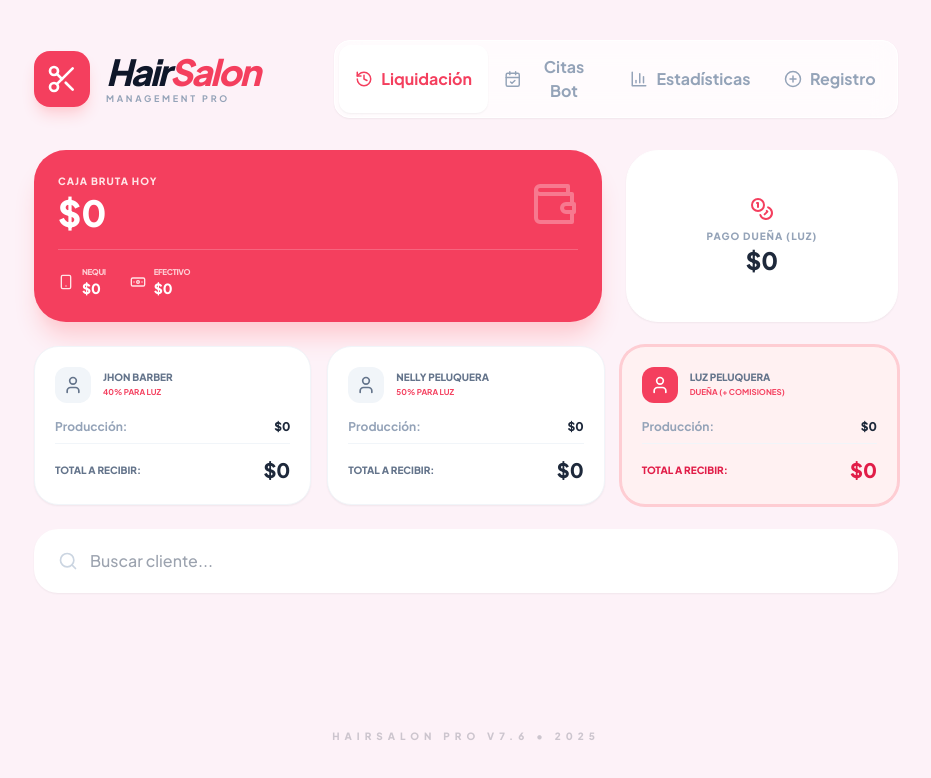
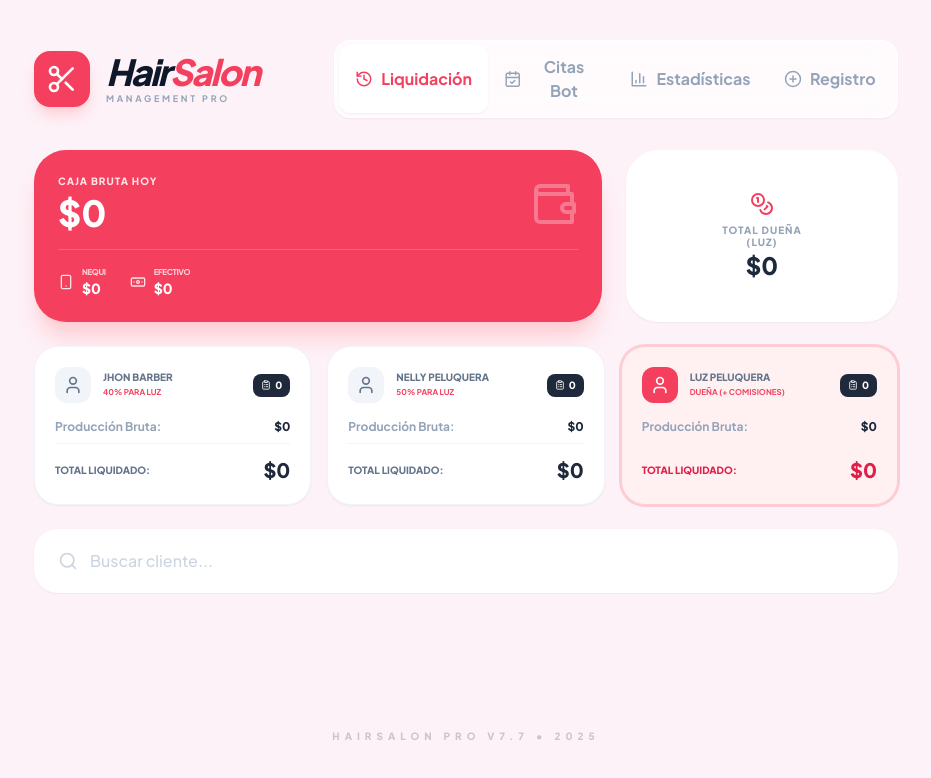
Before and after one commit to AndresVeraa/HairSalon-App, a React (Vite) app: page / in a window 1280 px wide. Shown: the top 778 px of the page, without its empty margins (174-1105 px from the left). Built offline with nearby package versions, Linux system fonts and the light colour scheme; the HTML template or start-up script is replaced by a standard one.

Commit message:
Update App.jsx
* - Desglose: Nequi vs Efectivo

```diff
--- a/src/App.jsx
+++ b/src/App.jsx
@@ -24,15 +24,17 @@ import {
   XCircle,
   MessageSquare,
   Percent,
-  Coins
+  Coins,
+  ClipboardList
 } from 'lucide-react';
 
 /**
- * App Component - HairSalon Pro v7.6
- * Gestión de comisiones con rol de Dueña (Luz) y desglose de Nequi/Efectivo:
- * - Jhon (60% para él, 40% para Luz)
- * - Nelly (50% para ella, 50% para Luz)
- * - Luz (100% propio + porcentajes de Jhon y Nelly)
+ * App Component - HairSalon Pro v7.7
+ * Gestión financiera avanzada:
+ * - Liquidación: Jhon (60%), Nelly (50%), Luz (Dueña).
+ * - Desglose: Nequi vs Efectivo.
+ * - Contador de servicios por personal.
+ * - Sincronización con Citas Bot.
  */
 export default function App() {
   const [services, setServices] = useState(() => {
@@ -83,43 +85,48 @@ export default function App() {
       .filter(s => s.paymentMethod === 'Efectivo')
       .reduce((acc, s) => acc + Math.round(parseFloat(s.price || 0)), 0);
 
-    // Totales Brutos de Hoy por persona
-    const getGross = (name) => todayServices
-      .filter(s => s.staff === name)
-      .reduce((acc, s) => acc + Math.round(parseFloat(s.price || 0)), 0);
+    // Ayudantes para cálculos por persona
+    const getStats = (name) => {
+      const filtered = todayServices.filter(s => s.staff === name);
+      const gross = filtered.reduce((acc, s) => acc + Math.round(parseFloat(s.price || 0)), 0);
+      return { gross, count: filtered.length };
+    };
 
-    const jhonGross = getGross('Jhon barber');
-    const nellyGross = getGross('Nelly peluquera');
-    const luzGross = getGross('Luz peluquera');
+    const jhonStats = getStats('Jhon barber');
+    const nellyStats = getStats('Nelly peluquera');
+    const luzStats = getStats('Luz peluquera');
 
     // Liquidación con lógica de comisiones
-    const jhonPay = Math.round(jhonGross * 0.60);
-    const jhonFee = jhonGross - jhonPay; // 40% para Luz
+    const jhonPay = Math.round(jhonStats.gross * 0.60);
+    const jhonFee = jhonStats.gross - jhonPay; // 40% para Luz
 
-    const nellyPay = Math.round(nellyGross * 0.50);
-    const nellyFee = nellyGross - nellyPay; // 50% para Luz
+    const nellyPay = Math.round(nellyStats.gross * 0.50);
+    const nellyFee = nellyStats.gross - nellyPay; // 50% para Luz
 
     // Luz gana lo suyo al 100% (dueña) + las comisiones de los otros
-    const luzFinalPay = luzGross + jhonFee + nellyFee;
+    const luzFinalPay = luzStats.gross + jhonFee + nellyFee;
 
     const staffEarnings = [
       {
         name: 'Jhon barber',
-        total: jhonGross,
+        total: jhonStats.gross,
+        count: jhonStats.count,
         comision: jhonPay,
         porcentaje: 60,
         nota: "40% para Luz"
       },
       {
         name: 'Nelly peluquera',
-        total: nellyGross,
+        total: nellyStats.gross,
+        count: nellyStats.count,
         comision: nellyPay,
         porcentaje: 50,
         nota: "50% para Luz"
       },
       {
         name: 'Luz peluquera',
-        total: luzGross,
+        total: luzStats.gross,
+        count: luzStats.count,
         comision: luzFinalPay,
         porcentaje: 100,
         nota: "Dueña (+ comisiones)",
@@ -194,7 +201,7 @@ export default function App() {
   };
 
   return (
-    <div className="min-h-screen bg-pink-50 text-slate-900 font-sans">
+    <div className="min-h-screen bg-pink-50 text-slate-900 font-sans selection:bg-rose-200">
       <div className="max-w-4xl mx-auto px-4 py-6 md:py-10">
 
         {/* CABECERA */}
@@ -230,7 +237,7 @@ export default function App() {
             {/* Totales Principales */}
             <div className="grid grid-cols-1 md:grid-cols-3 gap-6">
               <div className="bg-rose-500 p-6 rounded-[2rem] shadow-xl shadow-rose-200 text-white col-span-1 md:col-span-2 flex flex-col justify-center">
-                <div className="flex items-center justify-between mb-4">
+                <div className="flex items-center justify-between mb-4 text-left">
                   <div>
                     <p className="text-[10px] font-black text-rose-100 uppercase tracking-widest mb-1">Caja Bruta Hoy</p>
                     <h3 className="text-4xl font-black">${formatCurrency(analysis.incomeToday)}</h3>
@@ -238,7 +245,7 @@ export default function App() {
                   <Wallet size={48} className="opacity-30" />
                 </div>
                 {/* Desglose de Nequi y Efectivo */}
-                <div className="flex gap-6 border-t border-white/20 pt-4">
+                <div className="flex gap-6 border-t border-white/20 pt-4 text-left">
                   <div className="flex items-center gap-2">
                     <Smartphone size={16} className="text-rose-100" />
                     <div>
@@ -258,33 +265,40 @@ export default function App() {
 
               <div className="bg-white p-6 rounded-[2rem] border border-white shadow-sm flex flex-col justify-center text-center">
                 <Coins className="mx-auto text-rose-500 mb-2" size={24} />
-                <p className="text-[10px] font-black text-slate-400 uppercase tracking-widest">Pago Dueña (Luz)</p>
+                <p className="text-[10px] font-black text-slate-400 uppercase tracking-widest leading-tight">Total Dueña<br/>(Luz)</p>
                 <h3 className="text-2xl font-black text-slate-800">${formatCurrency(analysis.staffEarnings.find(s => s.isOwner)?.comision)}</h3>
               </div>
             </div>
 
-            {/* Tarjetas de Liquidación con lógica de Luz */}
+            {/* Tarjetas de Liquidación con Contador de Servicios */}
             <div className="grid grid-cols-1 sm:grid-cols-3 gap-4">
               {analysis.staffEarnings.map(s => (
-                <div key={s.name} className={`p-5 rounded-3xl border shadow-sm transition-all ${s.isOwner ? 'bg-rose-50 border-rose-200 ring-2 ring-rose-200' : 'bg-white border-slate-100'}`}>
-                  <div className="flex items-center gap-3 mb-4">
-                    <div className={`p-2 rounded-xl ${s.isOwner ? 'bg-rose-500 text-white' : 'bg-slate-100 text-slate-500'}`}>
-                      <User size={20} />
+                <div key={s.name} className={`p-5 rounded-3xl border shadow-sm transition-all text-left ${s.isOwner ? 'bg-rose-50 border-rose-200 ring-2 ring-rose-200' : 'bg-white border-slate-100'}`}>
+                  <div className="flex items-center justify-between mb-4">
+                    <div className="flex items-center gap-3">
+                      <div className={`p-2 rounded-xl ${s.isOwner ? 'bg-rose-500 text-white' : 'bg-slate-100 text-slate-500'}`}>
+                        <User size={20} />
+                      </div>
+                      <div>
+                        <p className="text-[10px] font-black text-slate-500 uppercase leading-none">{s.name}</p>
+                        <p className="text-[8px] font-bold text-rose-500 uppercase mt-1">{s.nota}</p>
+                      </div>
                     </div>
-                    <div className="text-left">
-                      <p className="text-[10px] font-black text-slate-500 uppercase leading-none">{s.name}</p>
-                      <p className="text-[8px] font-bold text-rose-500 uppercase mt-1">{s.nota}</p>
+                    {/* Badge de contador de servicios */}
+                    <div className="bg-slate-800 text-white px-2 py-1 rounded-lg flex items-center gap-1" title="Servicios realizados hoy">
+                      <ClipboardList size={10} />
+                      <span className="text-[10px] font-black">{s.count}</span>
                     </div>
                   </div>
 
                   <div className="space-y-2">
                     <div className="flex justify-between text-xs">
-                      <span className="text-slate-400 font-bold">Producción:</span>
+                      <span className="text-slate-400 font-bold">Producción Bruta:</span>
                       <span className="text-slate-800 font-black">${formatCurrency(s.total)}</span>
                     </div>
                     <div className="flex justify-between items-center pt-3 border-t border-slate-100">
                       <span className={`font-black uppercase text-[10px] ${s.isOwner ? 'text-rose-600' : 'text-slate-500'}`}>
-                        Total a Recibir:
+                        Total Liquidado:
                       </span>
                       <span className={`text-xl font-black ${s.isOwner ? 'text-rose-600' : 'text-slate-800'}`}>
                         ${formatCurrency(s.comision)}
@@ -300,7 +314,7 @@ export default function App() {
               <Search className="absolute left-6 top-1/2 -translate-y-1/2 text-slate-300" size={20} />
               <input
                 type="text" placeholder="Buscar cliente..."
-                className="w-full pl-14 pr-8 py-5 bg-white rounded-3xl border-0 shadow-sm outline-none focus:ring-4 focus:ring-rose-100 font-medium"
+                className="w-full pl-14 pr-8 py-5 bg-white rounded-3xl border-0 shadow-sm outline-none focus:ring-4 focus:ring-rose-100 font-medium placeholder:text-slate-300"
                 value={searchTerm} onChange={(e) => setSearchTerm(e.target.value)}
               />
             </div>
@@ -308,14 +322,14 @@ export default function App() {
             {/* Listado de Servicios */}
             <div className="grid gap-4 pb-12">
               {filteredServices.map(s => (
-                <div key={s.id} className="bg-white/80 backdrop-blur-sm p-6 rounded-[2.5rem] border border-white shadow-sm flex flex-col sm:flex-row justify-between items-center gap-4 group transition-all">
+                <div key={s.id} className="bg-white/80 backdrop-blur-sm p-6 rounded-[2.5rem] border border-white shadow-sm flex flex-col sm:flex-row justify-between items-center gap-4 group transition-all hover:bg-white">
                   <div className="flex items-center gap-6 w-full text-left">
                     <div className="w-14 h-14 bg-white rounded-2xl shadow-sm flex items-center justify-center text-rose-500 shrink-0">{getServiceIcon(s.type)}</div>
                     <div>
                       <h4 className="text-lg font-black text-slate-800">{s.client}</h4>
-                      <div className="flex flex-wrap items-center gap-3 mt-1">
-                        <span className="text-[9px] font-black text-rose-500 bg-rose-50 px-2 py-0.5 rounded uppercase">{s.type}</span>
-                        <span className="text-[9px] font-black text-slate-400 bg-slate-50 px-2 py-0.5 rounded uppercase">{s.staff}</span>
+                      <div className="flex flex-wrap items-center gap-2 mt-1">
+                        <span className="text-[9px] font-black text-rose-500 bg-rose-50 px-2 py-0.5 rounded uppercase tracking-tighter">{s.type}</span>
+                        <span className="text-[9px] font-black text-slate-400 bg-slate-50 px-2 py-0.5 rounded uppercase tracking-tighter">{s.staff}</span>
                         <span className={`text-[9px] font-black uppercase px-2 py-0.5 rounded flex items-center gap-1 ${s.paymentMethod === 'Nequi' ? 'bg-purple-50 text-purple-600' : 'bg-green-50 text-green-600'}`}>
                           {s.paymentMethod === 'Nequi' ? <Smartphone size={8} /> : <Banknote size={8} />}{s.paymentMethod}
                         </span>
@@ -324,7 +338,7 @@ export default function App() {
                   </div>
                   <div className="flex items-center justify-between w-full sm:w-auto gap-6 border-t sm:border-t-0 pt-4 sm:pt-0">
                     <span className="text-2xl font-black text-slate-800">${formatCurrency(s.price)}</span>
-                    <button onClick={() => removeService(s.id)} className="text-slate-200 hover:text-rose-500 transition-colors"><Trash2 size={18} /></button>
+                    <button onClick={() => removeService(s.id)} className="text-slate-200 hover:text-rose-500 transition-colors p-2"><Trash2 size={18} /></button>
                   </div>
                 </div>
               ))}
@@ -332,11 +346,11 @@ export default function App() {
           </div>
         )}
 
-        {/* Vistas Secundarias */}
+        {/* Vistas Secundarias (Stats, Add, Appointments) */}
         {view === 'stats' && (
           <div className="space-y-8 animate-in fade-in slide-in-from-bottom-4">
             <div className="bg-rose-500 p-8 rounded-[2.5rem] shadow-xl shadow-rose-200 text-white flex flex-col md:flex-row items-center justify-between gap-6">
-              <div className="text-center md:text-left">
+              <div className="text-center md:text-left text-white">
                 <p className="text-xs font-black text-rose-100 uppercase tracking-widest mb-2">Total {analysis.monthName}</p>
                 <h2 className="text-5xl font-black">${formatCurrency(analysis.incomeMonthly)}</h2>
               </div>
@@ -364,7 +378,7 @@ export default function App() {
               <form onSubmit={handleAddService} className="space-y-6">
                 <div className="text-left space-y-2">
                   <label className="text-[10px] font-black text-slate-400 uppercase tracking-widest ml-2">Nombre del Cliente</label>
-                  <input name="client" required placeholder="Escribe el nombre..." className="w-full px-6 py-4 bg-slate-50 border-0 rounded-2xl focus:ring-4 focus:ring-rose-100 outline-none font-bold" />
+                  <input name="client" required placeholder="Escribe el nombre..." className="w-full px-6 py-4 bg-slate-50 border-0 rounded-2xl focus:ring-4 focus:ring-rose-100 outline-none font-bold placeholder:text-slate-300" />
                 </div>
                 <div className="grid grid-cols-1 md:grid-cols-2 gap-6 text-left">
                   <div className="space-y-2">
@@ -389,12 +403,12 @@ export default function App() {
                   </div>
                   <div className="space-y-2">
                     <label className="text-[10px] font-black text-slate-400 uppercase tracking-widest ml-2">Precio Cobrado ($)</label>
-                    <input name="price" type="number" required placeholder="0" className="w-full px-6 py-4 bg-slate-50 border-0 rounded-2xl focus:ring-4 focus:ring-rose-100 outline-none font-black text-xl" />
+                    <input name="price" type="number" required placeholder="0" className="w-full px-6 py-4 bg-slate-50 border-0 rounded-2xl focus:ring-4 focus:ring-rose-100 outline-none font-black text-xl placeholder:text-slate-300" />
                   </div>
                 </div>
                 <div className="flex gap-4 pt-6">
-                  <button type="button" onClick={() => setView('list')} className="flex-1 py-5 bg-slate-50 text-slate-400 rounded-2xl font-bold uppercase text-[10px] tracking-widest">Cerrar</button>
-                  <button type="submit" className="flex-[2] py-5 bg-rose-500 text-white rounded-2xl font-black shadow-xl shadow-rose-200 uppercase text-[10px] tracking-widest">Guardar Registro</button>
+                  <button type="button" onClick={() => setView('list')} className="flex-1 py-5 bg-slate-50 text-slate-400 rounded-2xl font-bold uppercase text-[10px] tracking-widest transition-colors hover:bg-slate-100">Cerrar</button>
+                  <button type="submit" className="flex-[2] py-5 bg-rose-500 text-white rounded-2xl font-black shadow-xl shadow-rose-200 uppercase text-[10px] tracking-widest transition-colors hover:bg-rose-600">Guardar Registro</button>
                 </div>
               </form>
             </div>
@@ -409,7 +423,7 @@ export default function App() {
                 <p className="text-sm text-slate-400 font-medium italic">Sincronizado con Chatbot de WhatsApp</p>
               </div>
               <button
-                onClick={() => setAppointments([{id: Date.now(), client: "Andrés Vera", type: "Corte", date: new Date().toISOString(), source: "WhatsApp Bot", status: "Pendiente"}, ...appointments])}
+                onClick={() => setAppointments([{id: Date.now(), client: "Cliente Simulada", type: "Coloración", date: new Date().toISOString(), source: "WhatsApp Bot", status: "Pendiente"}, ...appointments])}
                 className="flex items-center gap-2 bg-green-500 hover:bg-green-600 text-white px-5 py-2.5 rounded-2xl font-black text-xs uppercase tracking-widest shadow-lg shadow-green-100 transition-all w-full md:w-auto justify-center"
               >
                 <MessageSquare size={16} /> Simular Cita WhatsApp
@@ -418,14 +432,14 @@ export default function App() {
 
             <div className="grid gap-4">
               {appointments.length > 0 ? appointments.map(app => (
-                <div key={app.id} className="bg-white p-6 rounded-[2rem] border border-white shadow-sm flex flex-col sm:flex-row justify-between items-center gap-4 hover:border-rose-100 transition-colors">
-                  <div className="flex items-center gap-5 w-full text-left">
+                <div key={app.id} className="bg-white p-6 rounded-[2rem] border border-white shadow-sm flex flex-col sm:flex-row justify-between items-center gap-4 hover:border-rose-100 transition-colors text-left">
+                  <div className="flex items-center gap-5 w-full">
                     <div className="w-14 h-14 bg-green-50 rounded-2xl flex items-center justify-center text-green-500 shrink-0"><User size={28} /></div>
                     <div className="overflow-hidden">
                       <h4 className="text-lg font-black text-slate-800 truncate">{app.client}</h4>
                       <div className="flex flex-wrap items-center gap-3 mt-1">
-                        <span className="text-[9px] font-black uppercase text-green-600 bg-green-50 px-2 py-0.5 rounded">{app.source}</span>
-                        <span className="text-[9px] font-black uppercase text-rose-500 bg-rose-50 px-2 py-0.5 rounded">{app.type}</span>
+                        <span className="text-[9px] font-black uppercase text-green-600 bg-green-50 px-2 py-0.5 rounded tracking-tighter">{app.source}</span>
+                        <span className="text-[9px] font-black uppercase text-rose-500 bg-rose-50 px-2 py-0.5 rounded tracking-tighter">{app.type}</span>
                         <span className="text-[10px] font-bold text-slate-400 flex items-center gap-1"><Clock size={12} /> {new Date(app.date).toLocaleDateString()}</span>
                       </div>
                     </div>
@@ -445,7 +459,7 @@ export default function App() {
           </div>
         )}
 
-        <footer className="mt-16 text-center opacity-20 text-[10px] font-black uppercase tracking-[0.5em]">HairSalon Pro v7.6 • 2025</footer>
+        <footer className="mt-16 text-center opacity-20 text-[10px] font-black uppercase tracking-[0.5em] pb-10">HairSalon Pro v7.7 • 2025</footer>
       </div>
     </div>
   );
```
